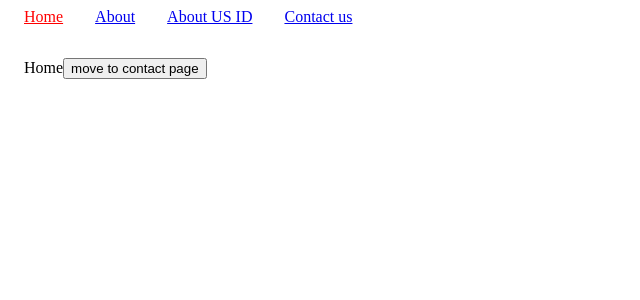
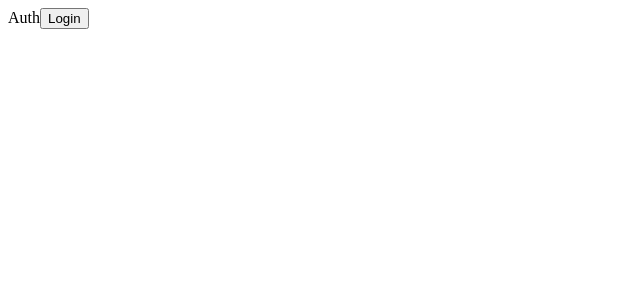
Before and after one commit to sachinlingwal/react_router_v6, a React (Create React App) app: page /auth in a window 1280 px wide. Before the commit this address led to /. Shown: the top 300 px of the page, without its empty margins (0-640 px from the left). Built offline with nearby package versions, Linux system fonts and the light colour scheme.

Commit message:
public or protected Routes

```diff
--- a/src/App.js
+++ b/src/App.js
@@ -1,28 +1,75 @@
-import React from "react";
+// import React from "react";
+// import { Navigate, Route, Routes } from "react-router-dom";
+// import About from "./components/About";
+// import Contact from "./components/Contact";
+// // import Error from "./components/Error";
+// import Home from "./components/Home";
+// import Navbar from "./components/Navbar";
+
+// const App = () => {
+//   return (
+//     <div>
+//       <Routes>
+//         <Route path="/" element={<Navbar />}>
+//           {/* now we will use index keyword  */}
+//           {/* <Route path="/" element={<Home />} /> */}
+//           <Route index element={<Home />} />
+//           <Route path="/about" element={<About />} />
+//           <Route path="/contact/*" element={<Contact />} />
+//           <Route path="/about/:id" element={<About />} />
+//         </Route>
+//         <Route path="admin" element={<Navbar />}>
+//           <Route index element={<Home />} />
+//           <Route path="about" element={<About />} />
+//         </Route>
+//         <Route path="*" element={<Navigate to="/" />} />
+//       </Routes>
+//     </div>
+//   );
+// };
+
+// export default App;
+
+import React, { useEffect, useState } from "react";
 import { Navigate, Route, Routes } from "react-router-dom";
-import About from "./components/About";
-import Contact from "./components/Contact";
-// import Error from "./components/Error";
-import Home from "./components/Home";
-import Navbar from "./components/Navbar";
+import Auth from "./PublicProtected/Auth";
+import Dashboard from "./PublicProtected/Dashboard";
 
 const App = () => {
+  const [user, setUser] = useState(false);
+  const authroziedUser = () => {
+    setUser(true);
+  };
+  const Logout = () => {
+    setUser(false);
+  };
+  useEffect(() => {
+    let user1 = localStorage.getItem("login");
+    user1 ? setUser(true) : setUser(false);
+  }, []);
+
+  useEffect(() => {
+    localStorage.setItem("login", user);
+  }, [user]);
+
   return (
     <div>
       <Routes>
-        <Route path="/" element={<Navbar />}>
-          {/* now we will use index keyword  */}
-          {/* <Route path="/" element={<Home />} /> */}
-          <Route index element={<Home />} />
-          <Route path="/about" element={<About />} />
-          <Route path="/contact/*" element={<Contact />} />
-          <Route path="/about/:id" element={<About />} />
-        </Route>
-        <Route path="admin" element={<Navbar />}>
-          <Route index element={<Home />} />
-          <Route path="about" element={<About />} />
-        </Route>
-        <Route path="*" element={<Navigate to="/" />} />
+        {!user && (
+          <Route path="/auth" element={<Auth auth={authroziedUser} />} />
+        )}
+        {user && (
+          <>
+            <Route
+              path="/dashboard"
+              element={<Dashboard logoutUser={Logout} />}
+            />
+            <Route
+              path="*"
+              element={<Navigate to={user ? "dashboard" : "auth"} />}
+            />
+          </>
+        )}
       </Routes>
     </div>
   );
--- /dev/null
+++ b/src/PublicProtected/Auth.js
@@ -0,0 +1,20 @@
+import React from "react";
+import { useNavigate } from "react-router-dom";
+
+const Auth = (props) => {
+  const { auth } = props;
+
+  const navigate = useNavigate();
+  const login = () => {
+    auth();
+    navigate("/dashboard");
+  };
+  return (
+    <div>
+      Auth
+      <button onClick={login}>Login</button>
+    </div>
+  );
+};
+
+export default Auth;
--- /dev/null
+++ b/src/PublicProtected/Dashboard.js
@@ -0,0 +1,19 @@
+import React from "react";
+import { useNavigate } from "react-router-dom";
+
+const Dashboard = (props) => {
+  const navigate = useNavigate();
+  const { logoutUser } = props;
+  const logout = () => {
+    logoutUser();
+    navigate("/auth");
+  };
+  return (
+    <div>
+      Dashboard
+      <button onClick={logout}>Logout</button>
+    </div>
+  );
+};
+
+export default Dashboard;
```
